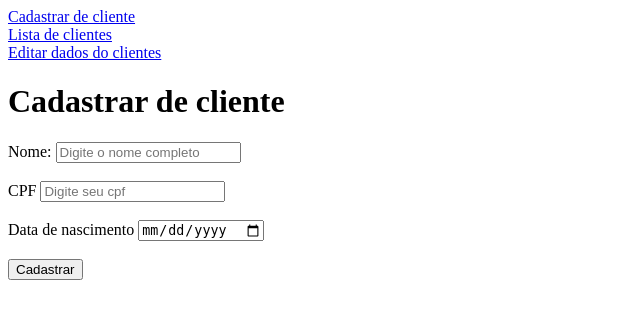
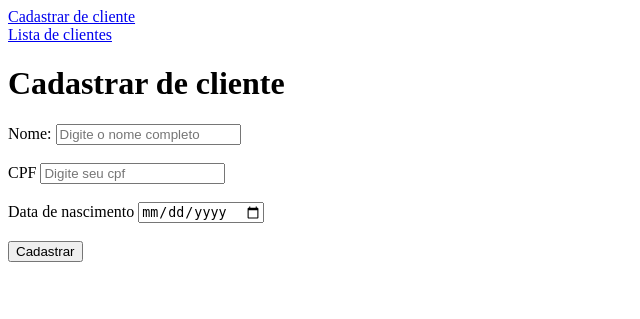
Before and after one commit to AnotherCrazy/ProjetoEstagio, a PHP site: page / in a window 1280 px wide. Shown: the top 319 px of the page, without its empty margins (0-640 px from the left). Run offline with PHP 8.4, Linux system fonts and the light colour scheme.

Commit message:
Remoção
Removido alguns bug

```diff
--- a/edit.php
+++ b/edit.php
@@ -15,7 +15,7 @@ $row_usuario = mysqli_fetch_assoc($resultado_usuario);
 	<body>
 		<a href="index.php">Cadastrar de cliente</a><br>
 		<a href="listar.php">Lista de clientes</a><br>
-		<a href="edit.php">Editar dados do clientes</a><br>
+
 		<h1>Editar dados do cliente</h1>
 		<?php
 		if(isset($_SESSION['msg'])){
--- a/index.php
+++ b/index.php
@@ -10,7 +10,7 @@ session_start();
 	<body>
 		<a href="index.php">Cadastrar de cliente</a><br>
 		<a href="listar.php">Lista de clientes</a><br>
-		<a href="edit.php">Editar dados do clientes</a><br>
+
 		<h1>Cadastrar de cliente</h1>
 		<?php
 		if(isset($_SESSION['msg'])){
--- a/listar.php
+++ b/listar.php
@@ -12,7 +12,7 @@ include_once ("conexao.php");
 	<body>
 		<a href="index.php">Cadastrar de cliente</a><br>
 		<a href="listar.php">Lista de clientes</a><br>
-		<a href="edit.php">Editar dados do clientes</a><br>
+
 		<h1>Lista de clientes</h1>
 		<?php
 		if(isset($_SESSION['msg'])){
```
